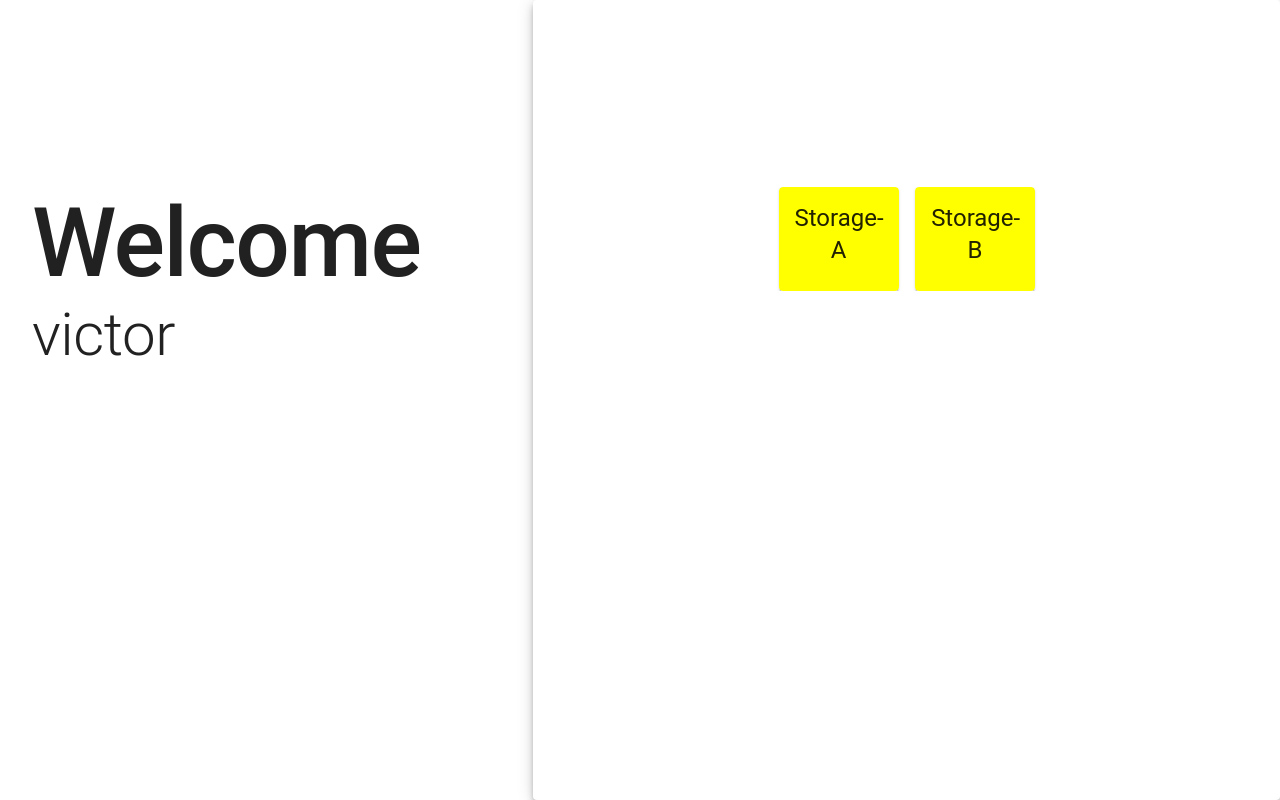
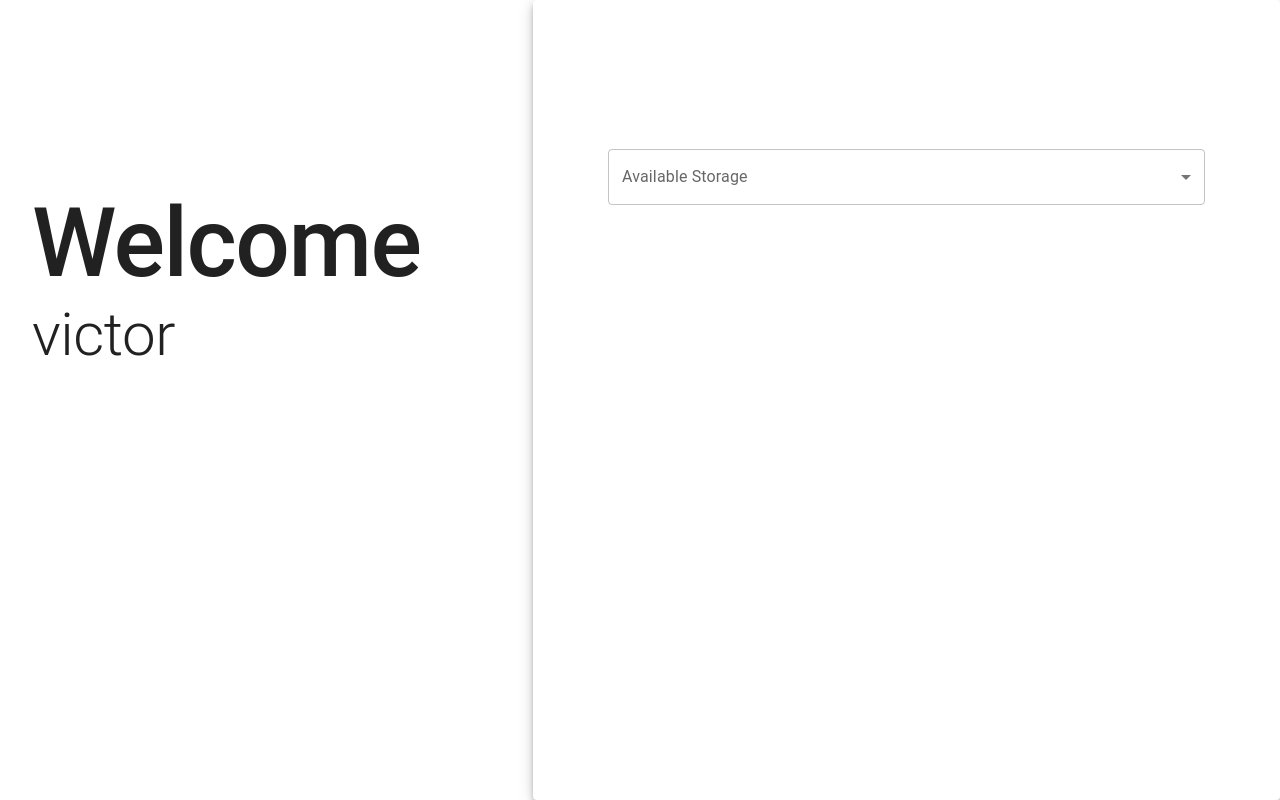
Before and after one commit to victorlim12/Tinkering-Project-Management, a React (Create React App) app: page / in a window 1280 px wide. Built offline with nearby package versions, Linux system fonts and the light colour scheme.

Commit message:
adding dropdown

```diff
--- a/src/Components/Welcome.js
+++ b/src/Components/Welcome.js
@@ -6,9 +6,9 @@ import Box from '@mui/material/Box';
 import Grid from '@mui/material/Grid';
 import Typography from '@mui/material/Typography';
 import { createTheme, responsiveFontSizes, ThemeProvider } from '@mui/material/styles';
+import { FormControl, Select, MenuItem, InputLabel } from '@mui/material';
 
 import Parser from '../test'
-import BasicCard from './Card'
 
 let theme = createTheme();
 theme = responsiveFontSizes(theme)
@@ -18,7 +18,13 @@ export default function SignInSide() {
     const user = Parser(1).user
     let Storage = Parser(1).Storage
     Storage = Object.keys(Storage)
-    console.log(Storage[1])
+
+  const [store, setStore] = React.useState('');
+
+  const handleChange = (event) => {
+    setStore(event.target.value);
+  };
+
 
   return (
     <ThemeProvider theme={theme}>
@@ -50,19 +56,27 @@ export default function SignInSide() {
         <Grid item xs={12} sm={6} md={7} component={Paper} elevation={6}>
           <Box
             sx={{
-              my: "25%",
+              my: "20%",
+              mx: "10%",
+              minWidth: '80%',
               display: 'inline-flex',
               flexDirection: 'row',
-              alignItems: 'center',
-              alignContent:'center',
-              overflow: 'auto'
             }}
           >
-            {Storage.map((name, index)=>
-            <BasicCard
-            StorageName ={name}/>)
-}
-            </Box>
+            <FormControl fullWidth>
+  <InputLabel id="demo-simple-select-label">Available Storage</InputLabel>
+  <Select
+    labelId="select-label"
+    id="select"
+    value={store}
+    label="Choose your storage"
+    onChange={handleChange}
+  >
+    {Storage.map((name, index)=>
+            <MenuItem value={name}>{name}</MenuItem>)}
+  </Select>
+</FormControl>
+      </Box>
 
         </Grid>
       </Grid>
```
